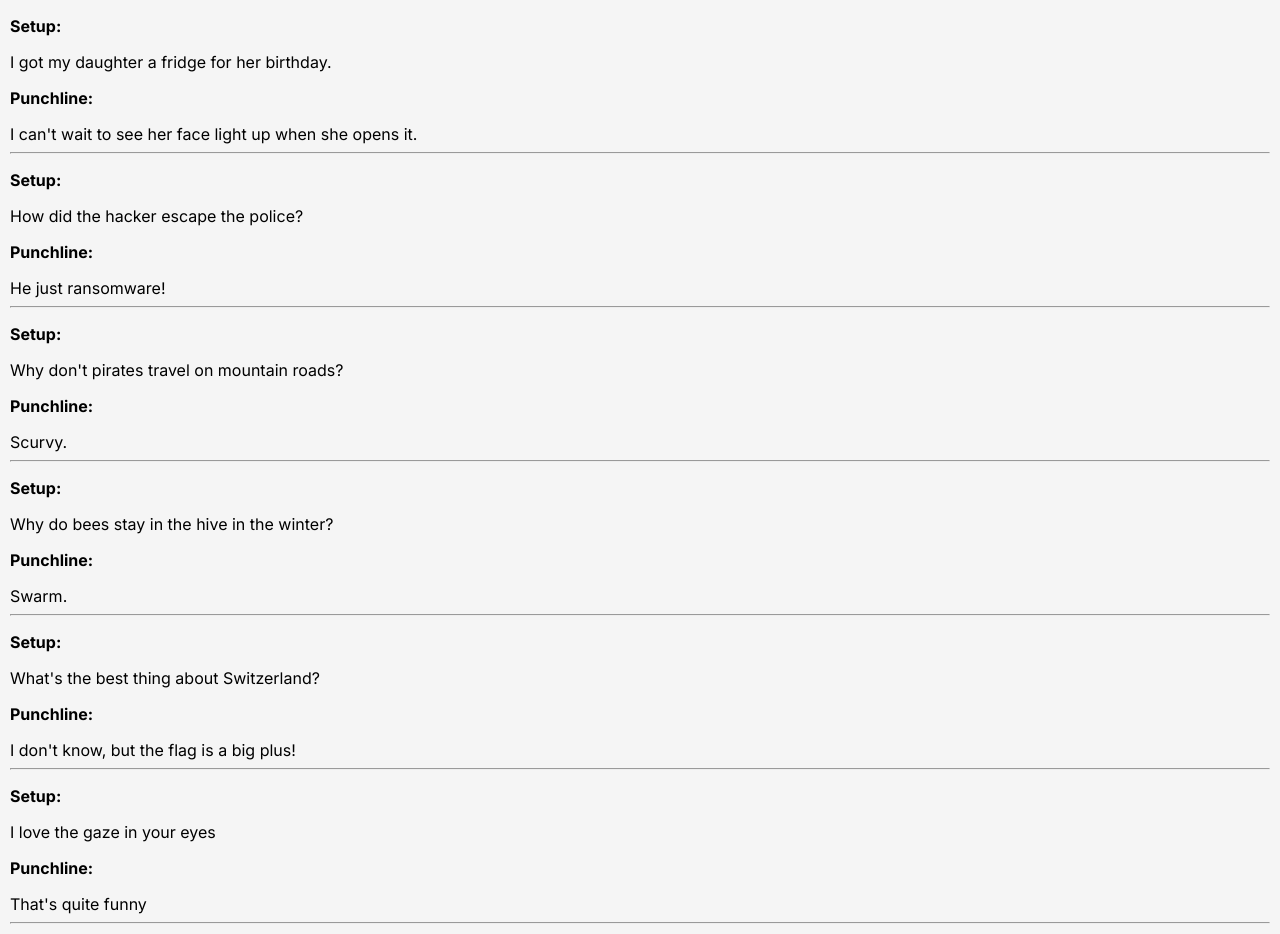
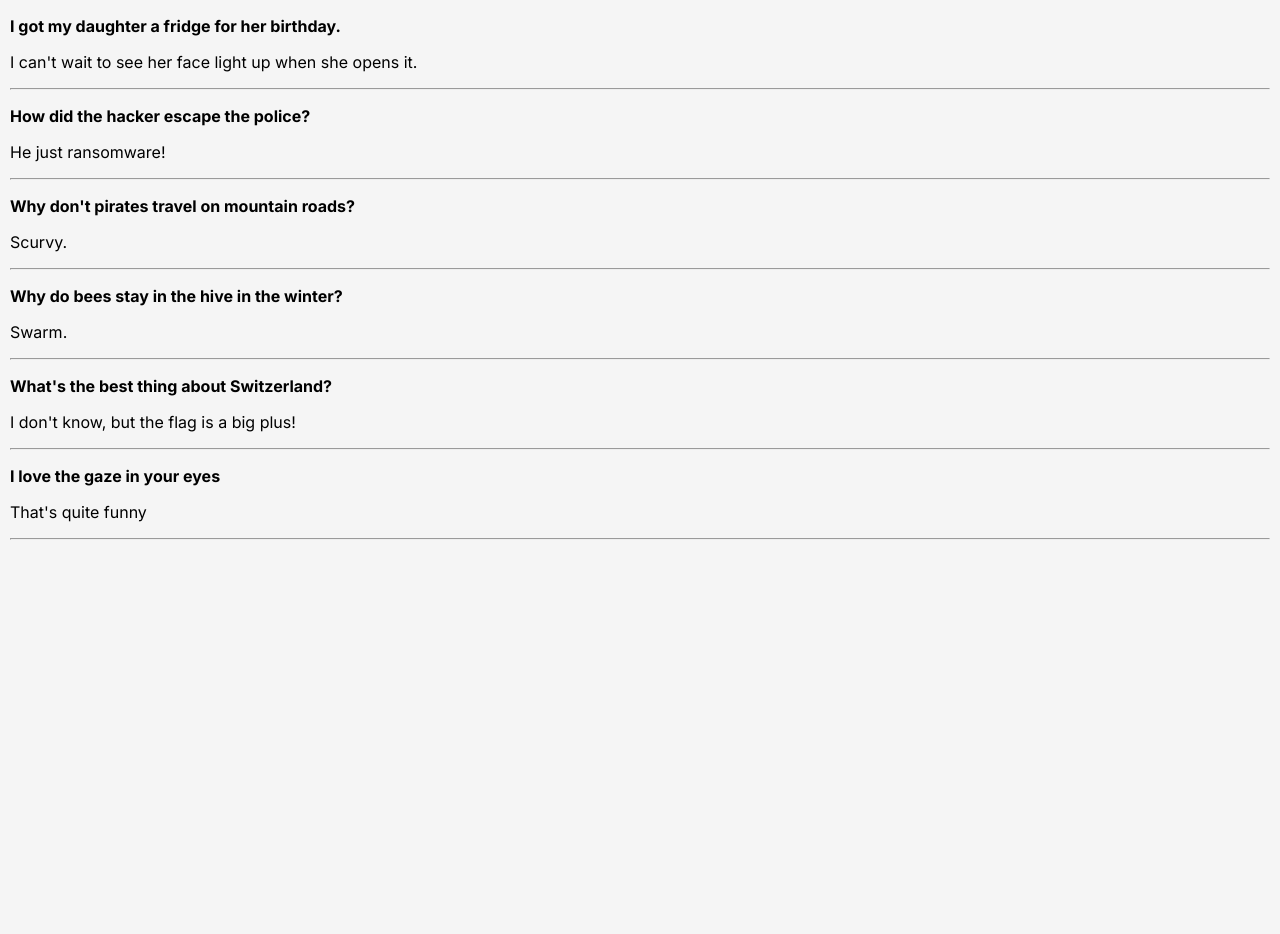
Before and after one commit to mudimurtala/BuildAndLearn, a React (Vite) app in the folder joke-react/: page / in a window 1280 px wide. After the commit the page ends 800 px from the top, so only its background shows below. Built offline with nearby package versions, Linux system fonts and the light colour scheme.

Commit message:
Add files

```diff
--- a/joke-react/Joke.jsx
+++ b/joke-react/Joke.jsx
@@ -1,8 +1,9 @@
 export default function Joke(props) {
+    console.log(props)
     return (
         <>
-            <p className="setup">Setup: </p><span>{props.setup}</span>
-            <p className="setup">Punchline: </p><span>{props.punchline}</span>
+            <p className="setup">{props.setup}</p>
+            <p className="punchline">{props.punchline}</p>
             <hr />
         </>
     )
```
